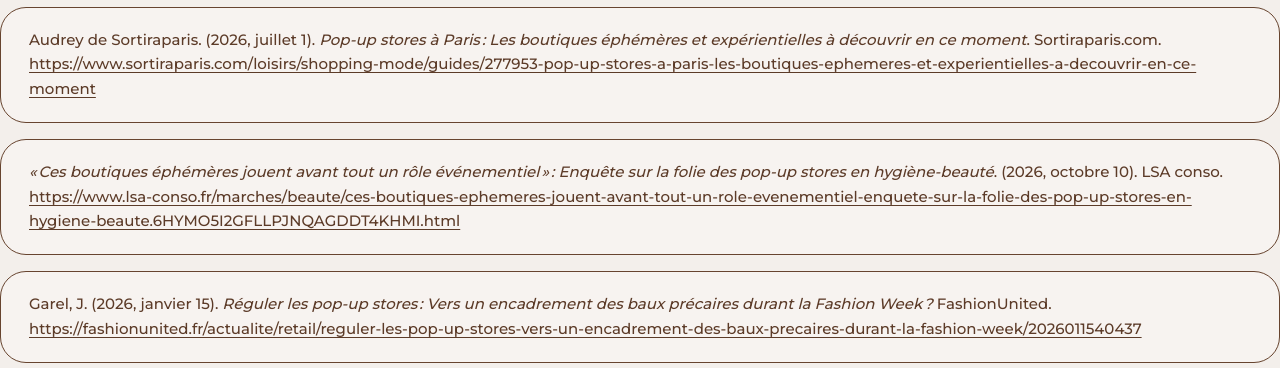
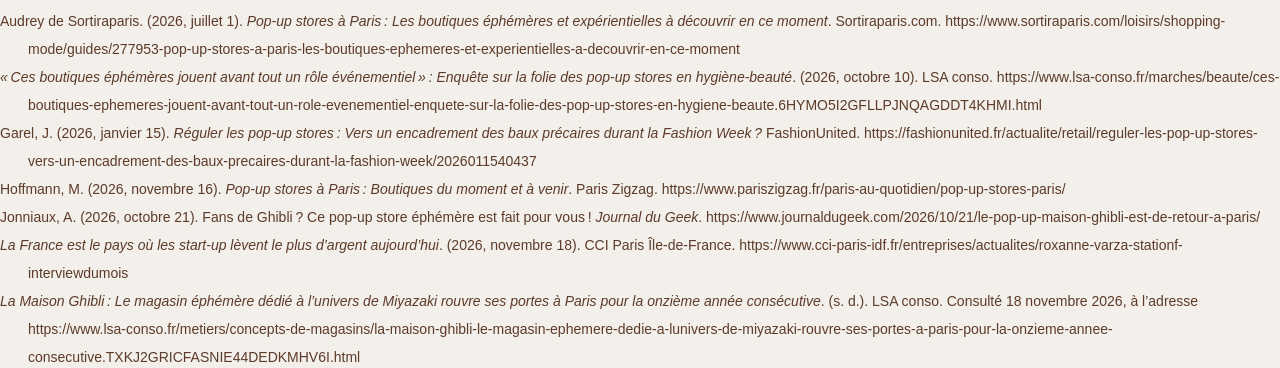
Before and after one commit to LucieSavatier/popuparis, a plain HTML site: page sources.html in a window 1280 px wide. Shown: the part 430-798 px from the top of the page. Drawn offline with nearby package versions, Linux system fonts and the light colour scheme.

Commit message:
Remove inline styles from sources.html
Removed custom CSS styles for sources entries.

```diff
--- a/sources.html
+++ b/sources.html
@@ -10,31 +10,7 @@
   <link rel="stylesheet" href="https://fonts.googleapis.com/css2?family=Montserrat:wght@400;500;600&amp;family=Pinyon+Script&amp;display=swap">
   <link rel="stylesheet" href="style.css">
   <link rel="stylesheet" href="complements.css">
-  <style>
-  .sources .csl-bib-body { margin: 0 !important; text-indent: 0 !important; line-height: 1.65 !important; }
 
-  .sources .csl-entry {
-    margin: 0 0 16px;
-    padding: 20px 28px;
-    box-sizing: border-box;
-    background: #f7f3f0;
-    color: #5c3b28;
-    border: 1px solid #67442f;
-    border-radius: 26px;
-    font: 500 15px/1.65 "Montserrat", Arial, sans-serif;
-    overflow-wrap: anywhere;
-    transition: background-color .35s ease, color .35s ease, transform .35s ease;
-  }
-
-  .sources .csl-entry:hover {
-    background: #67442f;
-    color: #f7f3f0;
-    transform: scale(1.03);
-  }
-
-  .sources .csl-entry a { color: inherit; text-decoration: underline; text-underline-offset: 3px; }
-  .sources .csl-entry[hidden] { display: none; }
-</style>
 </head>
 
 <body>
```
